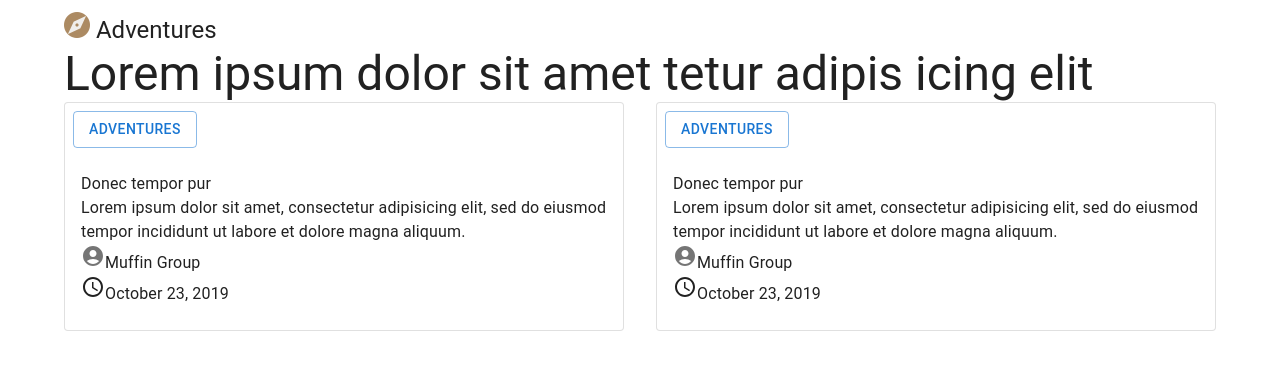
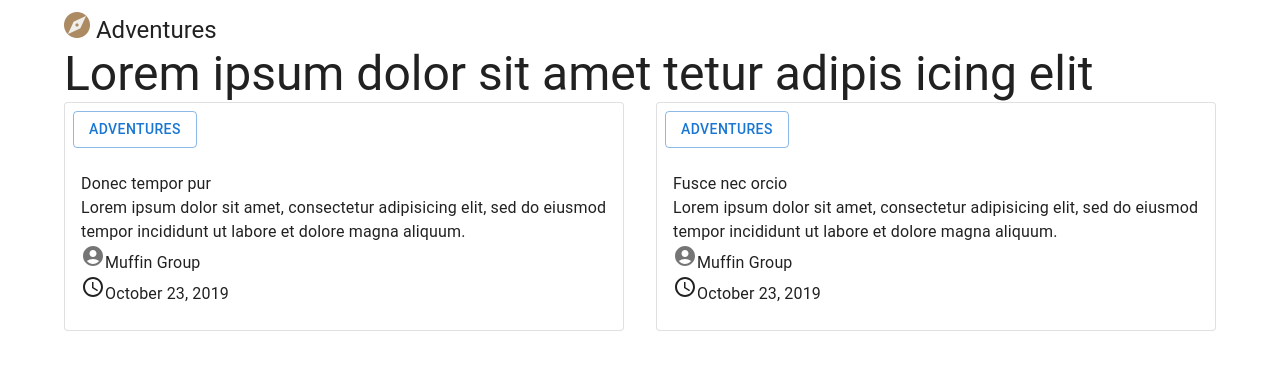
Before and after one commit to Timo-unic/control-project, a React (Create React App) app: page / in a window 1280 px wide. Shown: the part 135-504 px from the top of the page. Built offline with nearby package versions, Linux system fonts and the light colour scheme.

Commit message:
add articlesArray, Props for articles and realised methode Map

```diff
--- a/src/components/AdventureHome/AdventureHomeArticles.tsx
+++ b/src/components/AdventureHome/AdventureHomeArticles.tsx
@@ -1,7 +1,16 @@
 import { Grid, Typography } from '@mui/material'
 import AdventureHomeArticlesList from './AdventureHomeArticlesList'
+import articlesArray from 'utils/articlesArray'
+import './AdventureHomeSection.scss'
 
 type Props = {}
+
+type ArticleProps = {
+    title: string
+    paragraph: string
+    author: string
+    date: string
+}
 
 const AdventureHomeArticles = (props: Props) => {
     return (
@@ -10,14 +19,16 @@ const AdventureHomeArticles = (props: Props) => {
                 Lorem ipsum dolor sit amet tetur adipis icing elit
             </Typography>
             <Grid container spacing={4}>
-                <Grid item xs={12} sm={6}>
-                    {' '}
-                    <AdventureHomeArticlesList />
-                </Grid>
-                <Grid item xs={12} sm={6}>
-                    {' '}
-                    <AdventureHomeArticlesList />
-                </Grid>
+                {articlesArray.map(({title, paragraph, author, date}: ArticleProps) => (
+                    <Grid item xs={12} sm={6}>
+                        <AdventureHomeArticlesList
+                            title={title}
+                            paragraph={paragraph}
+                            author={author}
+                            date={date}
+                        />
+                    </Grid>
+                ))}
             </Grid>
         </>
     )
--- a/src/components/AdventureHome/AdventureHomeArticlesList.tsx
+++ b/src/components/AdventureHome/AdventureHomeArticlesList.tsx
@@ -1,30 +1,34 @@
 import { Button, Card, CardActions, CardContent } from '@mui/material'
 import AccountCircleIcon from '@mui/icons-material/AccountCircle'
 import AccessTimeIcon from '@mui/icons-material/AccessTime'
+import './AdventureHomeSection.scss'
 
-type Props = {}
+type Props = {
+    title: string
+    paragraph: string
+    author: string
+    date: string
+}
 
-const AdventureHomeArticlesList = (props: Props) => {
+const AdventureHomeArticlesList = ({title, paragraph, author, date}: Props) => {
     return (
         <Card variant="outlined">
             <CardActions>
                <Button variant='outlined'>Adventures</Button>
             </CardActions>
             <CardContent>
-                <div className="article-title">Donec tempor pur</div>
+                <div className="article-title">{title}</div>
                 <div className='article-paragraph'>
-                    Lorem ipsum dolor sit amet, consectetur adipisicing elit,
-                    sed do eiusmod tempor incididunt ut labore et dolore magna
-                    aliquum.
+                    {paragraph}
                 </div>
                 <div className='article-footer'>
                     <div className='article-footer-blogger'>
                         <AccountCircleIcon color="action" />
-                        Muffin Group
+                        {author}
                     </div>
                     <div className='article-footer-date'>
                         <AccessTimeIcon />
-                        October 23, 2019
+                        {date}
                     </div>
                 </div>
             </CardContent>
--- a/src/pages/Home/Home.tsx
+++ b/src/pages/Home/Home.tsx
@@ -1,4 +1,3 @@
-import AdventureHomeArticles from 'components/AdventureHome/AdventureHomeArticles'
 import AdventureHomeSection from 'components/AdventureHome/AdventureHomeSection'
 
 type Props = {}
--- /dev/null
+++ b/src/utils/articlesArray.ts
@@ -0,0 +1,23 @@
+type ArticleProps = {
+    title: string
+    paragraph: string
+    author: string
+    date: string
+}
+
+const articlesArray:ArticleProps[] = [
+    {
+        title: "Donec tempor pur",
+        paragraph: "Lorem ipsum dolor sit amet, consectetur adipisicing elit, sed do eiusmod tempor incididunt ut labore et dolore magna aliquum.",
+        author: "Muffin Group",
+        date: "October 23, 2019",
+    },
+    {
+        title: "Fusce nec orcio",
+        paragraph: "Lorem ipsum dolor sit amet, consectetur adipisicing elit, sed do eiusmod tempor incididunt ut labore et dolore magna aliquum.",
+        author: "Muffin Group",
+        date: "October 23, 2019",
+    },
+]
+
+export default articlesArray
```
